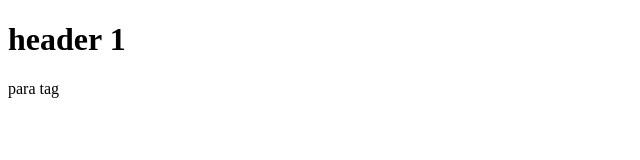
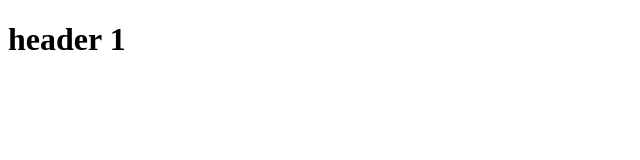
Before and after one commit to nikhilpujari/gittest, a plain HTML site: page index.html in a window 1280 px wide. Shown: the full height of the page, 0-640 px from the left. Drawn offline with Linux system fonts and the light colour scheme.

Commit message:
third commit

```diff
--- a/index.html
+++ b/index.html
@@ -9,6 +9,5 @@
 </head>
 <body>
     <h1>header 1</h1>
-    <p>para tag</p>
 </body>
 </html>
```
